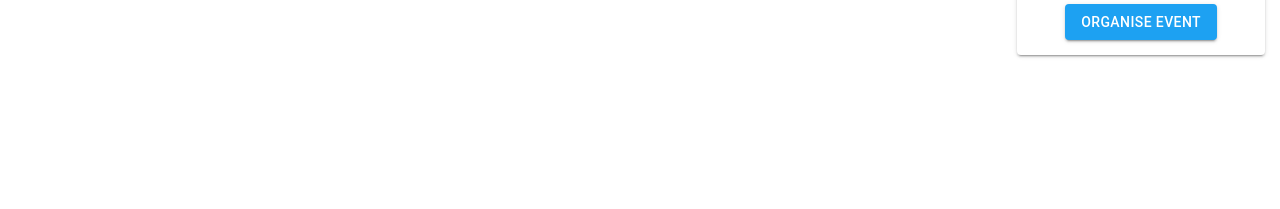
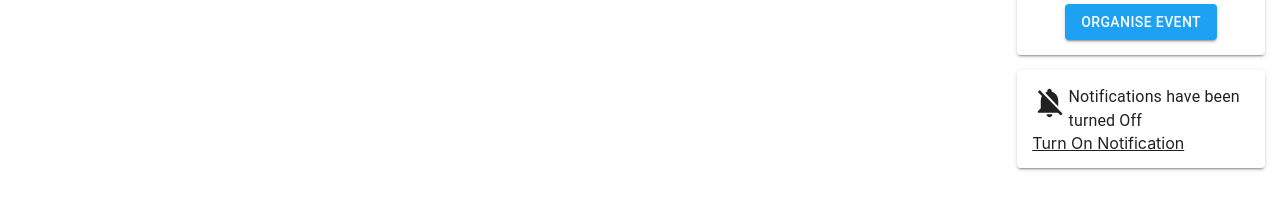
Before and after one commit to Rushil10/playmate, a React (Create React App) app: page /joined in a window 1280 px wide. Shown: the part 469-678 px from the top of the page. Built offline with nearby package versions, Linux system fonts and the light colour scheme; no server answers; sample sign-in values are in the browser's storage.

Commit message:
notification changes

```diff
--- a/src/App.js
+++ b/src/App.js
@@ -65,6 +65,34 @@ const sendFcmToken = async (token) => {
 }
 
 const messaging = getMessaging();
+
+const askForPermission = () => {
+  console.log("Inside asking permission");
+  Notification.requestPermission().then(function (permission) {
+
+    getToken(messaging, { vapidKey: 'BMOuBQrCRXIjk_WcLJfbgAjPk4BlXTA1MEcENcSgsaqljXO3zgXgiiiBvC_S-zmWoulyULYHOF_J136Md-TCzNw' }).then((currentToken) => {
+      if (currentToken) {
+        // Send the token to your server and update the UI if necessary
+        console.log(currentToken)
+        sendFcmToken(currentToken)
+        // ...
+      } else {
+        console.log('No registration token available. Request permission to generate one.');
+        Notification.requestPermission()
+        // ...
+      }
+    }).catch((err) => {
+      console.log('An error occurred while retrieving token. ', err);
+      // ...
+    });
+  });
+}
+
+if (Notification.permission !== "granted") {
+  //navigator.permissions.query({ name: 'push', userVisibleOnly: true })
+  askForPermission()
+}
+
 getToken(messaging, { vapidKey: 'BMOuBQrCRXIjk_WcLJfbgAjPk4BlXTA1MEcENcSgsaqljXO3zgXgiiiBvC_S-zmWoulyULYHOF_J136Md-TCzNw' }).then((currentToken) => {
   if (currentToken) {
     // Send the token to your server and update the UI if necessary
@@ -81,7 +109,7 @@ getToken(messaging, { vapidKey: 'BMOuBQrCRXIjk_WcLJfbgAjPk4BlXTA1MEcENcSgsaqljXO
   // ...
 });
 
-/* onMessage(messaging, (payload) => {
+onMessage(messaging, (payload) => {
   console.log('Message received. ', payload.notification);
   // ...
   const notificationTitle = payload.notification.title;
@@ -95,7 +123,7 @@ getToken(messaging, { vapidKey: 'BMOuBQrCRXIjk_WcLJfbgAjPk4BlXTA1MEcENcSgsaqljXO
     notificationTitle,
     notificationOptions
   );
-}); */
+});
 
 const lat = localStorage.lat;
 if (lat) {
--- a/src/Components/PlayerCard/playerCard.js
+++ b/src/Components/PlayerCard/playerCard.js
@@ -23,6 +23,10 @@ import rejected from "../../images/rejected.png";
 import "./playerCard.css";
 import { useHistory, useLocation } from "react-router-dom";
 import CustomButton from "../CustomButton/customButton";
+import NotificationsOffIcon from '@mui/icons-material/NotificationsOff';
+import { getMessaging, getToken, onMessage } from "firebase/messaging";
+import axios from "axios";
+import api from "../../config/api";
 
 function PlayerCard(props) {
   const { height, width } = useWindowDimensions();
@@ -93,6 +97,48 @@ function PlayerCard(props) {
     history.push({ pathname: "/signup" });
   }
 
+  const sendFcmToken = async (token) => {
+    var body = {
+      fcmToken: token
+    }
+    const playerToken = localStorage.playerToken;
+    if (playerToken) {
+      var config = {
+        headers: { Authorization: `Bearer ${playerToken}` },
+        "Content-Type": "application/json",
+      };
+      axios.post(`${api}/player/webFcmToken`, body, config).then(res => {
+        console.log(res.data);
+      }).catch(err => {
+        console.log(err.response)
+      })
+    }
+  }
+
+  const messaging = getMessaging();
+
+  const askForPermission = () => {
+    console.log("Inside asking permission");
+    Notification.requestPermission().then(function (permission) {
+
+      getToken(messaging, { vapidKey: 'BMOuBQrCRXIjk_WcLJfbgAjPk4BlXTA1MEcENcSgsaqljXO3zgXgiiiBvC_S-zmWoulyULYHOF_J136Md-TCzNw' }).then((currentToken) => {
+        if (currentToken) {
+          // Send the token to your server and update the UI if necessary
+          console.log(currentToken)
+          sendFcmToken(currentToken)
+          // ...
+        } else {
+          console.log('No registration token available. Request permission to generate one.');
+          Notification.requestPermission()
+          // ...
+        }
+      }).catch((err) => {
+        console.log('An error occurred while retrieving token. ', err);
+        // ...
+      });
+    });
+  }
+
   return (
     <div className="user-sticky">
       <Paper /* variant="outlined" */ elevation={2}>
@@ -142,6 +188,22 @@ function PlayerCard(props) {
             </Grid>}
         </Grid>
       </Paper>
+      <div style={{ height: 15 }}></div>
+      {authenticated && Notification.permission !== "granted" && <Paper elevation={2}>
+        <Grid container padding="15px" >
+          <Grid item xs={2}>
+            <NotificationsOffIcon style={{ height: 35, width: 35 }} />
+          </Grid>
+          <Grid item xs={10}>
+            <Typography>Notifications have been turned Off</Typography>
+          </Grid>
+          <Grid item xs={12}>
+            <div onClick={askForPermission}>
+              <text style={{ textDecoration: 'underline' }}>Turn On Notification</text>
+            </div>
+          </Grid>
+        </Grid>
+      </Paper>}
     </div>
   );
 }
--- a/src/Pages/Signup2/signup2.js
+++ b/src/Pages/Signup2/signup2.js
@@ -19,6 +19,8 @@ import axios from "axios";
 import jwt_decode from "jwt-decode";
 import { setPlayerData } from "../../redux/player/playerActions";
 import store from "../../redux/store";
+import male from '../../images/male.png'
+import female from '../../images/female.png'
 
 function Signup() {
   const [phone, setPhone] = useState("");
@@ -31,6 +33,8 @@ function Signup() {
   const [otp, setOtp] = useState("");
   const [verifying, setVerifying] = useState(false);
   const [invalidotp, setInvalidotp] = useState(false);
+  const [gender, setGender] = useState('')
+  const [genderError, setGenderError] = useState(false)
   const [recaptcha, setRecaptcha] = useState(null)
 
   const configureCaptcha = () => {
@@ -60,6 +64,12 @@ function Signup() {
       return;
     } else {
       setPhoneerror(false);
+    }
+    if (gender.length === 0) {
+      setGenderError(true)
+      return;
+    } else {
+      setGenderError(false)
     }
     setOtpLoading(true);
     const auth = getAuth();
@@ -141,6 +151,11 @@ function Signup() {
       });
   };
 
+  const changeGender = (gen) => {
+    setGender(gen)
+    setGenderError(false)
+  }
+
   return (
     <div id="signup-container" className="signupContainer">
       {otpSent ? (
@@ -214,6 +229,21 @@ function Signup() {
               </label>
             </div>
           )}
+          <div style={{ alignItems: 'center', marginTop: 15, display: 'flex', flexDirection: 'row', justifyContent: 'center' }}>
+            <div onClick={() => changeGender("Male")} style={{ margin: 5, padding: 9, border: "1px solid #1da1f2", borderRadius: 15, backgroundColor: gender === "Male" && "rgba(29,161,242,0.1)" }}>
+              <img alt="Male" src={male} style={{ height: 35, width: 35 }} />
+            </div>
+            <div onClick={() => changeGender("Female")} style={{ margin: 5, padding: 9, border: "1px solid red", borderRadius: 15, backgroundColor: gender === "Female" && "rgba(255,0,0,0.1)" }}>
+              <img alt="Female" src={female} style={{ height: 35, width: 35 }} />
+            </div>
+          </div>
+          {genderError && (
+            <div>
+              <label className="errorLabel">
+                Pick a Gender
+              </label>
+            </div>
+          )}
           <div style={{ marginTop: 15 }} id="recaptcha-container"></div>
           <div style={{ marginTop: 25 }}>
             <Button
@@ -227,12 +257,6 @@ function Signup() {
               SEND OTP
             </Button>
           </div>
-          {/* <PhoneInput
-          containerClass="phoneContainer"
-          country={"in"}
-          value={phone}
-          onChange={(phone) => setPhone(phone)}
-        /> */}
         </div>
       )}
     </div>
```
